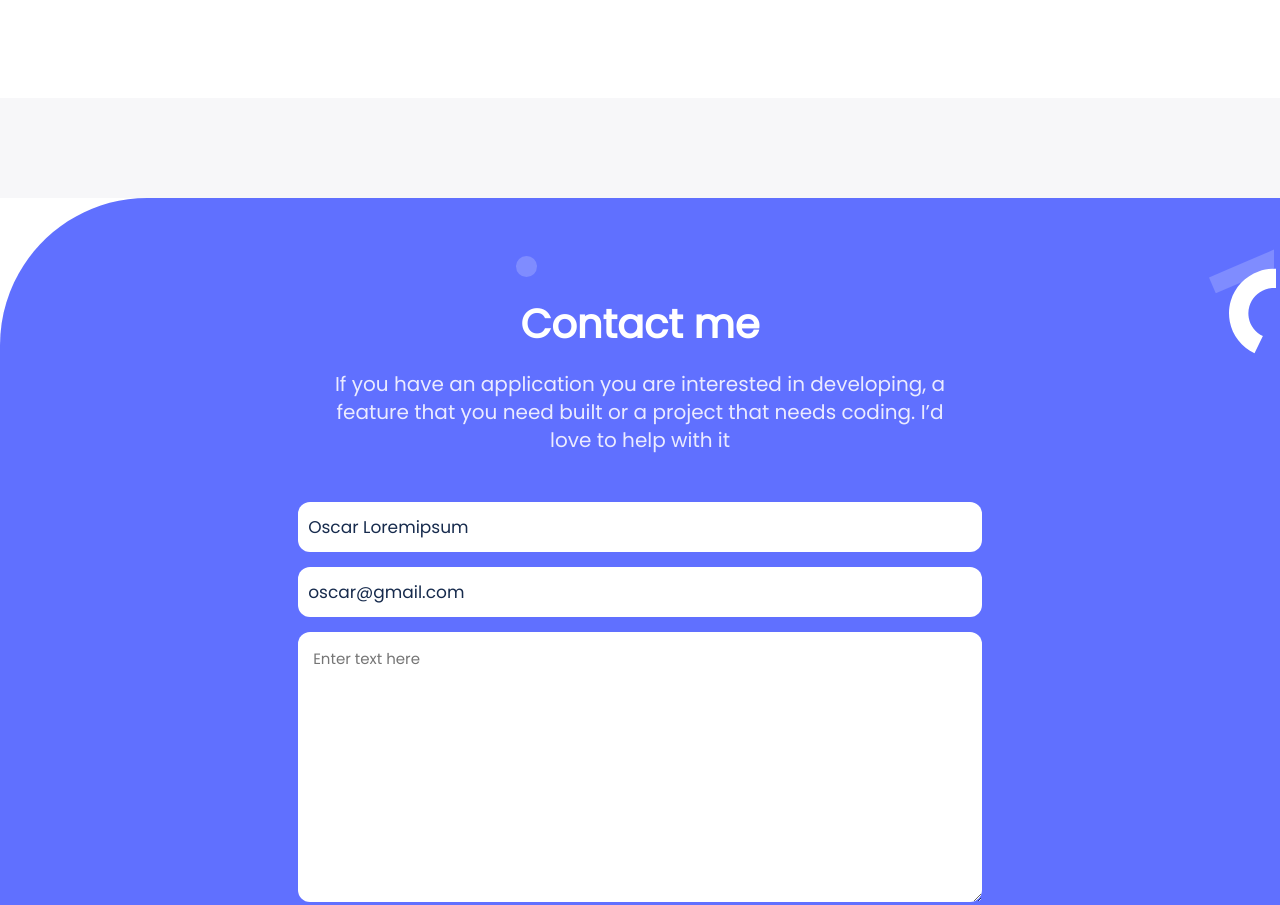
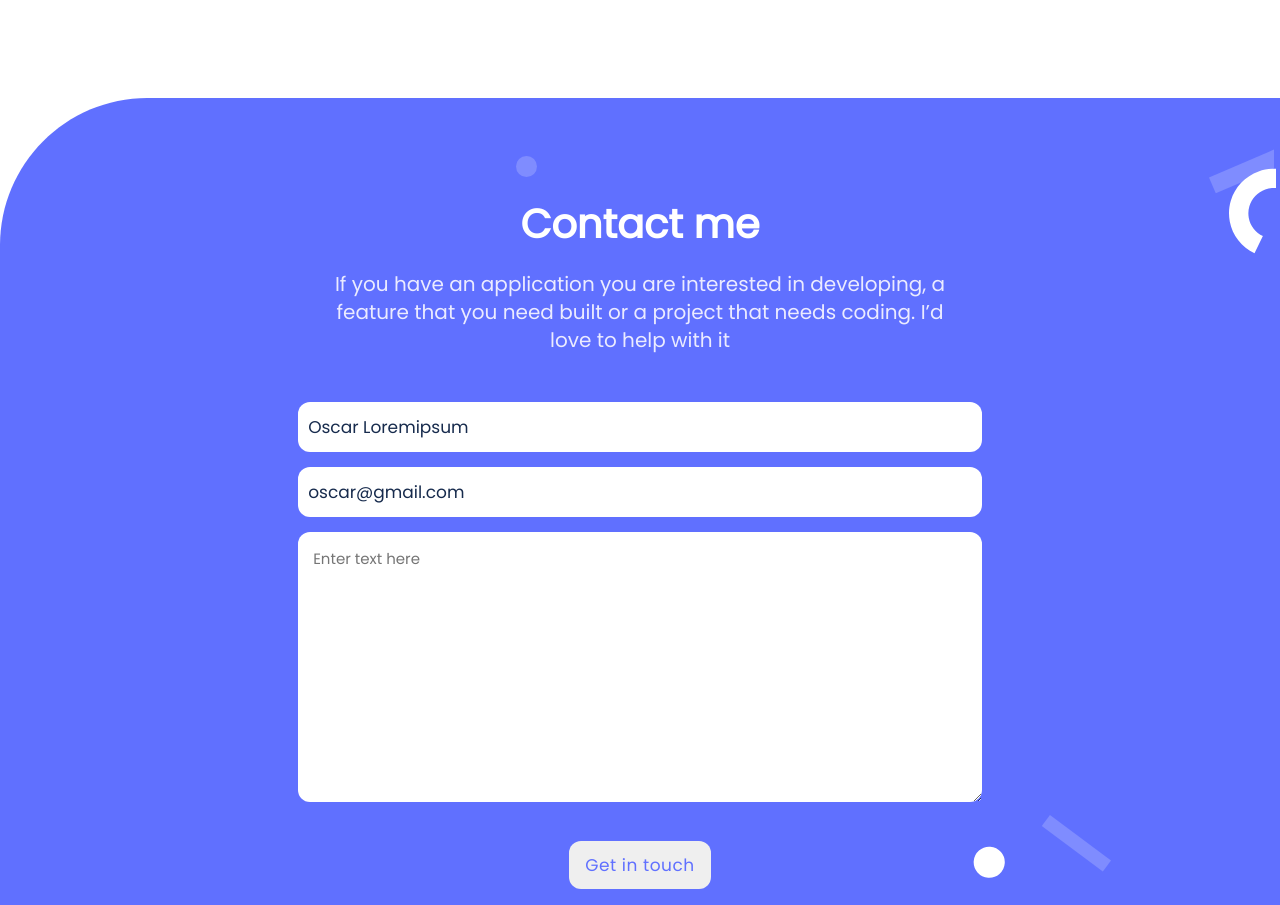
Before and after one commit to oscar-byte15/portfolio-desktop-repo, a website: page index.html in a window 1280 px wide. Shown: the part 3546-4451 px from the top of the page. Drawn offline with Linux system fonts and the light colour scheme.

Commit message:
Fixing all issues
Fixing all issues required by the last reviewer

```diff
--- a/css/main.css
+++ b/css/main.css
@@ -284,7 +284,7 @@ body {
   display: flex;
   flex-direction: column;
   justify-content: center;
-  background-color: white;
+  background-color: #FFFFFF;
 }
 
 .my__title {
@@ -460,7 +460,7 @@ hr {
 }
 
 .form-section {
-  background-color: #fff;
+  background-color: #FFFFFF;
   background-image:
     url("../statics/images/ep1.svg"),
     url("../statics/images/rp1.svg"),
@@ -479,7 +479,6 @@ hr {
   background-size: auto, auto, auto, auto, auto, cover;
   display: flex;
   justify-content: center;
-  margin-top: 100px;
 }
 
 .div-wrap {
@@ -557,7 +556,7 @@ hr {
   margin: 24px auto;
 }
 
-@media (min-width: 721px) {
+@media (min-width: 768px) {
   .navbar {
     padding: 1.5rem 8rem;
   }
@@ -737,7 +736,7 @@ hr {
   }
 }
 
-@media (max-width: 720px) {
+@media (max-width: 767px) {
   .reach_me {
     flex-direction: column;
     gap: 18px;
```
Also changed, not shown: README.md.
